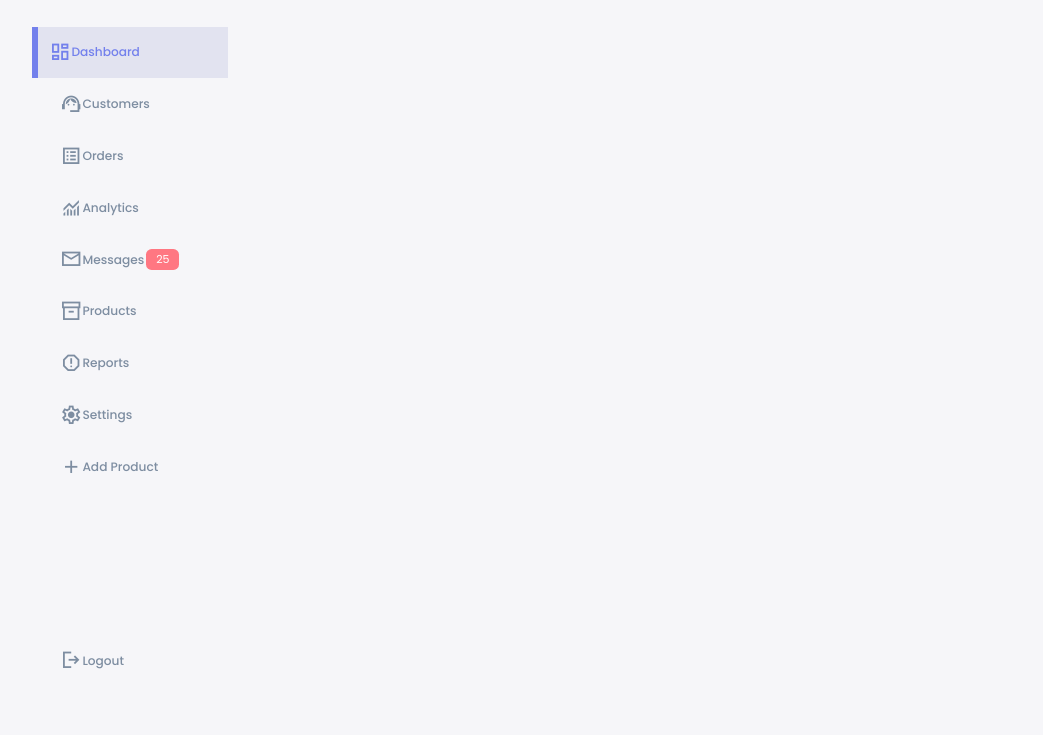
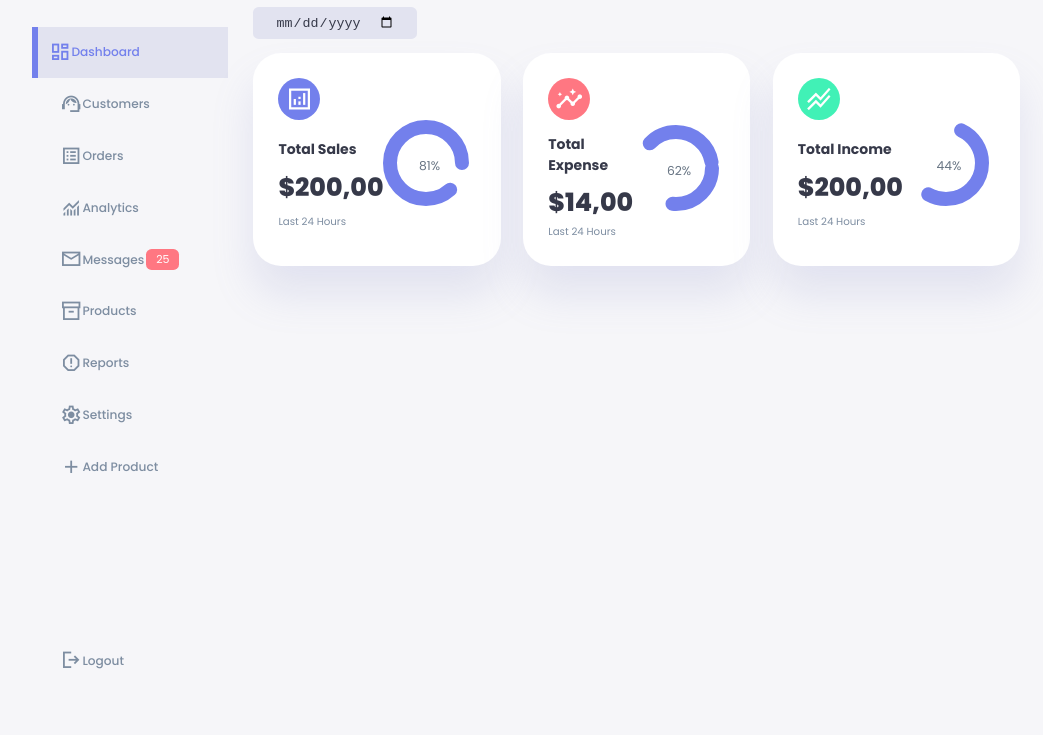
Before and after one commit to abdelmoula17/dashboardUi, a plain HTML site: page index.html in a window 1280 px wide. Shown: the part 65-800 px from the top of the page, without its empty margins (0-1043 px from the left). Drawn offline with nearby package versions, Linux system fonts and the light colour scheme.

Commit message:
end of cards

```diff
--- a/index.css
+++ b/index.css
@@ -46,6 +46,7 @@ body {
   background: var(--color-background);
   user-select: none;
   overflow-x: hidden;
+  color: var(--color-dark);
 }
 .container {
   display: grid;
@@ -199,3 +200,103 @@ aside .sidebar .message-count {
   font-size: 11px;
   border-radius: var(--border-radius-1);
 }
+/*************** Main ***************** */
+main {
+  margin-top: 1.4rem;
+}
+main .date {
+  display: inline-block;
+  background-color: var(--color-light);
+  border-radius: var(--border-radius-1);
+  margin-top: 1rem;
+  padding: 0.5rem 1.6rem;
+}
+main .date input[type="date"] {
+  background: transparent;
+  color: var(--color-dark);
+}
+
+main .insights {
+  display: grid;
+  grid-template-columns: repeat(3, 1fr);
+  gap: 1.6rem;
+}
+main .insights > div {
+  background: var(--color-white);
+  padding: var(--card-padding);
+  border-radius: var(--card-border-radius);
+  margin-top: 1rem;
+  box-shadow: var(--box-shadow);
+  transition: all 300ms ease;
+}
+
+main .insights > div:hover {
+  box-shadow: none;
+}
+
+main .insights > div span {
+  background-color: var(--color-primary);
+  padding: 0.5rem;
+  border-radius: 50%;
+  color: var(--color-white);
+  font-size: 2rem;
+}
+main .insights > div.expense span {
+  background: var(--color-danger);
+}
+
+main .insights > div.income span {
+  background: var(--color-success);
+}
+main .insights > div .middle {
+  display: flex;
+  align-items: center;
+  justify-content: space-between;
+}
+main .insights h3 {
+  margin: 1rem 0 0.6rem;
+  font-size: 1rem;
+}
+
+main .insights .progress {
+  position: relative;
+  width: 92px;
+  height: 92px;
+  border-radius: 50%;
+}
+main .insights svg {
+  width: 7rem;
+  height: 7rem;
+}
+
+main .insights circle {
+  fill: none;
+  stroke: var(--color-primary);
+  stroke-width: 14;
+  stroke-linecap: round;
+  transform: translate(5px, 5px);
+  stroke-dashoffset: 92;
+}
+
+main .insights .sales svg circle {
+  stroke-dashoffset: -30;
+  stroke-dasharray: 200;
+}
+main .insights .expense svg circle {
+  stroke-dashoffset: 20;
+  stroke-dasharray: 80;
+}
+main .insights .income svg circle {
+  stroke-dashoffset: 35;
+  stroke-dasharray: 110;
+}
+main .insights .progress .number {
+  position: absolute;
+  top: 0;
+  left: 0;
+  height: 100%;
+  width: 100%;
+  display: flex;
+  justify-content: center;
+  align-items: center;
+}
--- a/index.html
+++ b/index.html
@@ -67,6 +67,71 @@
           </a>
         </div>
       </aside>
+      <!----------- END OF ASIDE ----------->
+      <main>
+        <h1>Dashboard</h1>
+        <div class="date">
+          <input type="date" />
+        </div>
+        <div class="insights">
+          <div class="sales">
+            <span class="material-symbols-sharp"> analytics </span>
+            <div class="middle">
+              <div class="left">
+                <h3>Total Sales</h3>
+                <h1>$200,00</h1>
+              </div>
+              <div class="progress">
+                <svg>
+                  <circle cx="38" cy="38" r="36"></circle>
+                </svg>
+                <div class="number">
+                  <p>81%</p>
+                </div>
+              </div>
+            </div>
+            <small class="text-muted">Last 24 Hours </small>
+          </div>
+          <!----- END OD SALES-->
+          <div class="expense">
+            <span class="material-symbols-sharp"> insights </span>
+            <div class="middle">
+              <div class="left">
+                <h3>Total Expense</h3>
+                <h1>$14,00</h1>
+              </div>
+              <div class="progress">
+                <svg>
+                  <circle cx="38" cy="38" r="36"></circle>
+                </svg>
+                <div class="number">
+                  <p>62%</p>
+                </div>
+              </div>
+            </div>
+            <small class="text-muted">Last 24 Hours </small>
+          </div>
+          <!------- END OF EXPENSES ------>
+          <div class="income">
+            <span class="material-symbols-sharp"> stacked_line_chart </span>
+            <div class="middle">
+              <div class="left">
+                <h3>Total Income</h3>
+                <h1>$200,00</h1>
+              </div>
+              <div class="progress">
+                <svg>
+                  <circle cx="38" cy="38" r="36"></circle>
+                </svg>
+                <div class="number">
+                  <p>44%</p>
+                </div>
+              </div>
+            </div>
+            <small class="text-muted">Last 24 Hours </small>
+          </div>
+        </div>
+      </main>
     </div>
   </body>
 </html>
```
